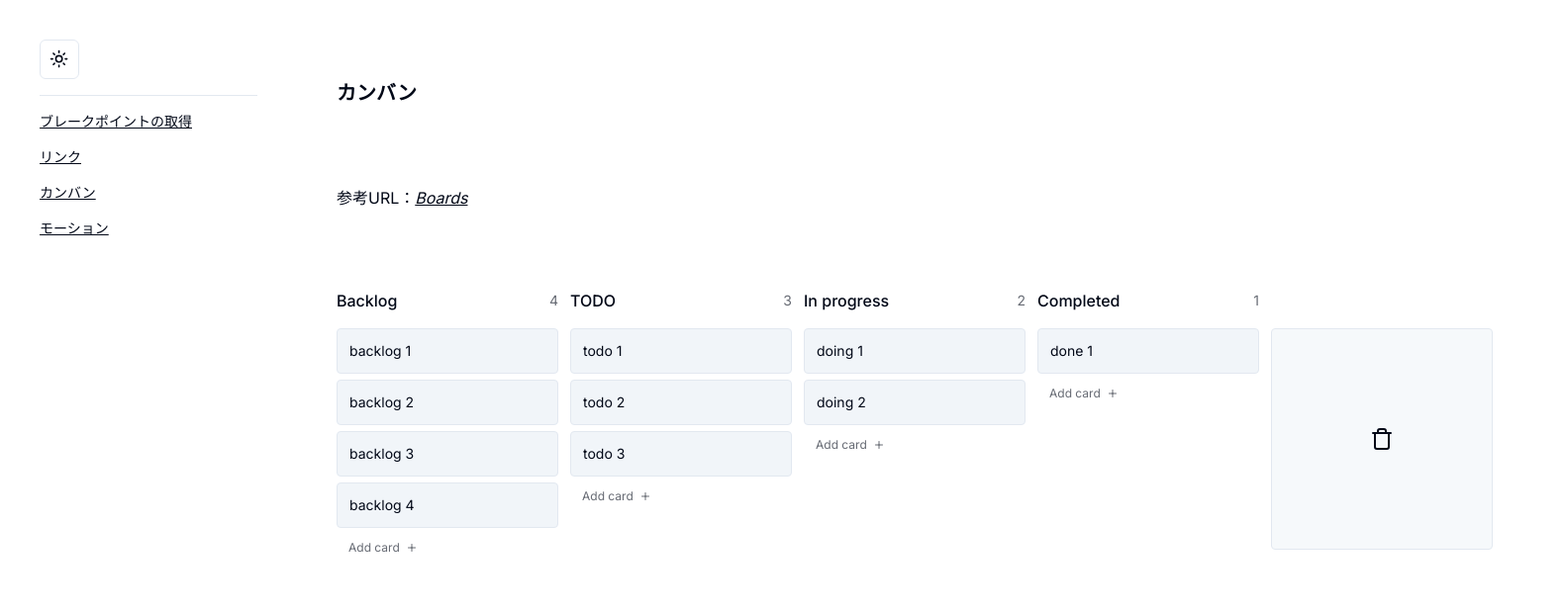
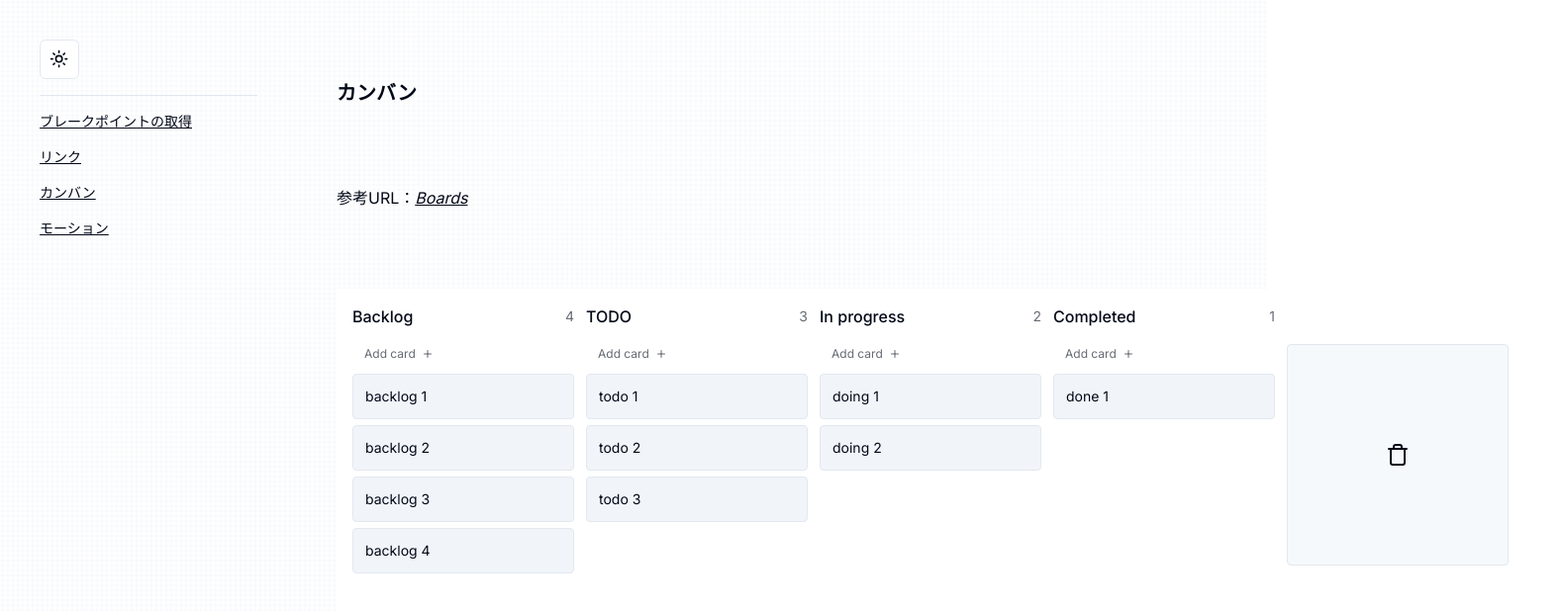
Before and after one commit to issnoj/expt-tailwind, a Next.js app: page /kanban in a window 1280 px wide. Shown: the top 618 px of the page at 99% size, 1580 px wide, since content can reach past the window. Built offline with nearby package versions, Linux system fonts and the light colour scheme.

Commit message:
fix background

```diff
--- a/app/globals.css
+++ b/app/globals.css
@@ -72,5 +72,23 @@
   }
   body {
     @apply bg-background text-foreground;
+    display: flex;
+    min-height: 100vh;
+  }
+
+  body::before {
+    --size: 5px;
+    --line: hsl(var(--border) / 0.3);
+    content: '';
+    height: 100vh;
+    width: 100vw;
+    position: fixed;
+    background:
+      linear-gradient(0deg, var(--line) 1px, transparent 1px var(--size)) 50%
+        50% / var(--size) var(--size),
+      linear-gradient(90deg, var(--line) 1px, transparent 1px var(--size)) 50%
+        50% / var(--size) var(--size);
+    pointer-events: none;
+    z-index: -9999;
   }
 }
--- a/components/kanban/kanban.tsx
+++ b/components/kanban/kanban.tsx
@@ -32,7 +32,7 @@ const Board = () => {
   }, []);
 
   return (
-    <div className={'flex h-full gap-3 overflow-scroll'}>
+    <div className={'flex h-full gap-3 overflow-auto bg-background p-4'}>
       <Column
         cards={cards}
         column={'backlog'}
@@ -186,21 +186,18 @@ const Column = ({
         </span>
       </div>
       <div
-        className={cn(
-          `size-full transition-colors`,
-          active && 'bg-secondary/60',
-        )}
+        className={cn(`w-full transition-colors`, active && 'bg-secondary/60')}
         onDragLeave={handleDragLeave}
         onDragOver={handleDragOver}
         onDrop={handleDragEnd}
       >
+        <AddCard column={column} setCards={setCards} />
         {filteredCards.map((card) => {
           return (
             <Card card={card} handleDragStart={handleDragStart} key={card.id} />
           );
         })}
         <DropIndicator beforeId={'-1'} column={column} />
-        <AddCard column={column} setCards={setCards} />
       </div>
     </div>
   );
@@ -315,7 +312,7 @@ const AddCard = ({
       title: text.trim(),
       column,
     };
-    setCards((pv) => [...pv, newCard]);
+    setCards((pv) => [newCard, ...pv]);
     setText('');
     setAdding(false);
   };
--- a/components/motion/tab-sample.tsx
+++ b/components/motion/tab-sample.tsx
@@ -12,7 +12,7 @@ export const TabSample = () => {
   const [selectedTab, setSelectedTab] = useState(tabs[0]);
 
   return (
-    <div className="flex h-[100px] w-[300px] flex-col rounded border">
+    <div className="flex h-[100px] w-[300px] flex-col rounded border bg-background">
       <nav className={'h-[40px]'}>
         <ul className={'border-b-1 flex w-full border-b'}>
           {tabs.map((item) => (
@@ -51,21 +51,3 @@ export const TabSample = () => {
     </div>
   );
 };
-
-const Test = ({ text, checked }: { text?: string; checked: boolean }) => {
-  const [count, setCount] = useState(0);
-  return <div>{text}</div>;
-};
-
-const Test2 = () => {
-  const value = true;
-  return (
-    <>
-      <Test checked={value} text="aaaaa" />
-      <Test checked={false} />
-      <Test checked />
-      {'test'}
-      <div />
-    </>
-  );
-};
--- a/components/ui/content.tsx
+++ b/components/ui/content.tsx
@@ -8,7 +8,7 @@ type Props = {
 export const Content = ({ title, children }: Props) => {
   return (
     <div className={cn('grid h-screen')}>
-      <div className={'light bg-background px-10 pb-10 text-foreground'}>
+      <div className={'px-10 pb-10'}>
         <h1 className={'py-20 text-xl font-bold'}>{title}</h1>
         <div className={'flex flex-col gap-20'}>{children}</div>
       </div>
```
